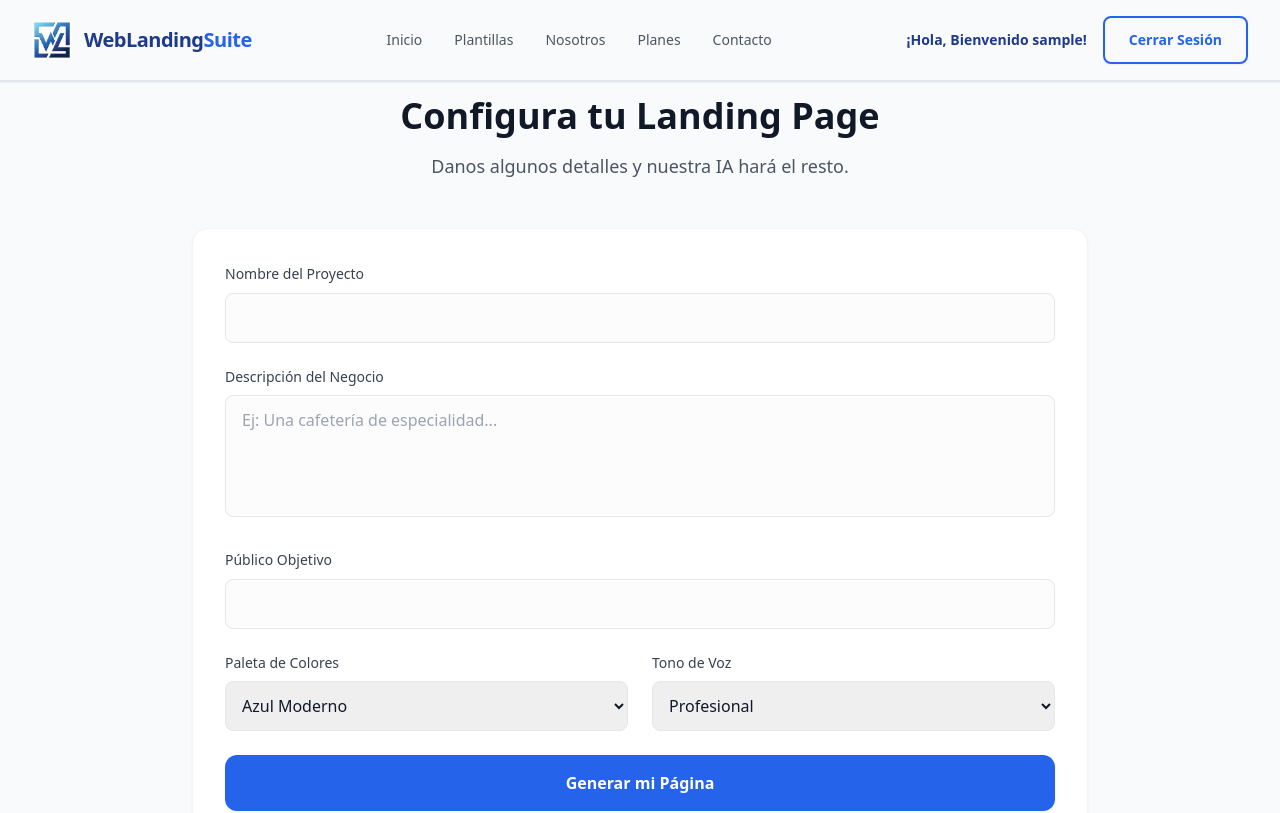
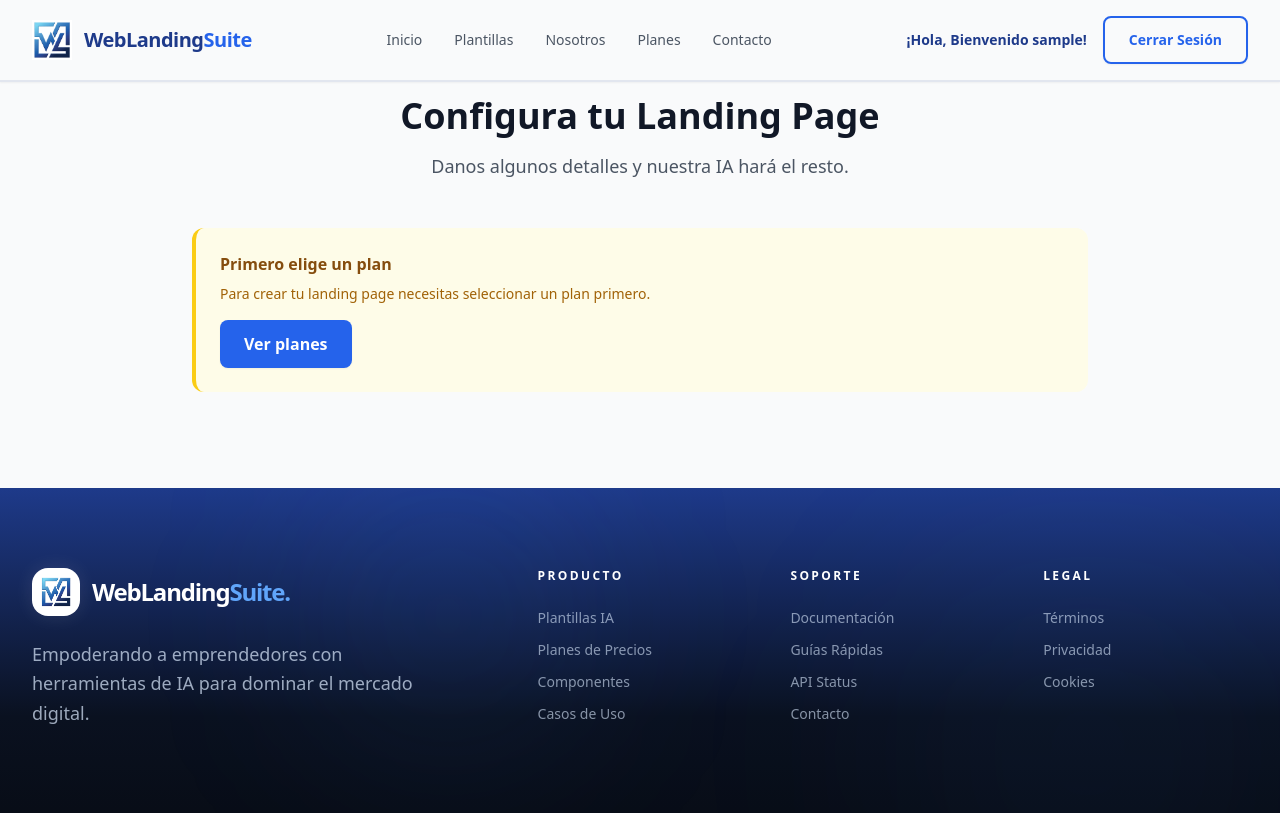
Before and after one commit to Amaaruu/WLSuiteFrontend, a React (Vite) app: page /create-landing in a window 1280 px wide. Shown: the top 813 px of the page. Built offline with nearby package versions, Linux system fonts and the light colour scheme; sample sign-in values are in the browser's storage.

Commit message:
feat: Planes → usuario elige plan → se crea la transacción → se redirige a CreateLanding con el transactionId → el formulario lo envía al backend.

```diff
--- /dev/null
+++ b/src/components/molecules/FormSection.jsx
@@ -0,0 +1,14 @@
+import React from 'react';
+
+const FormSection = ({ title, badge }) => (
+  <div className="flex items-center gap-3 pb-2 border-b border-gray-100">
+    <h3 className="text-base font-semibold text-gray-800">{title}</h3>
+    {badge && (
+      <span className="text-xs font-medium text-sapphire-600 bg-sapphire-50 px-2 py-0.5 rounded-full border border-sapphire-100">
+        {badge}
+      </span>
+    )}
+  </div>
+);
+
+export default FormSection;
--- /dev/null
+++ b/src/components/molecules/PlanBadge.jsx
@@ -0,0 +1,15 @@
+import React from 'react';
+
+const PlanBadge = ({ planName, transactionId }) => (
+  <div className="flex items-center gap-3 bg-sapphire-50 border border-sapphire-100 rounded-xl px-4 py-3">
+    <span className="text-sapphire-600 text-lg">✦</span>
+    <div>
+      <p className="text-sm font-semibold text-sapphire-800">
+        Plan {planName} activado
+      </p>
+      <p className="text-xs text-sapphire-500">Transacción #{transactionId}</p>
+    </div>
+  </div>
+);
+
+export default PlanBadge;
--- /dev/null
+++ b/src/components/molecules/SelectField.jsx
@@ -0,0 +1,15 @@
+import React from 'react';
+import Label from '../atoms/Label';
+import Select from '../atoms/Select';
+
+const SelectField = ({ label, id, name, value, onChange, error, children }) => (
+  <div className="space-y-2">
+    <Label htmlFor={id}>{label}</Label>
+    <Select id={id} name={name} value={value} onChange={onChange} error={error}>
+      {children}
+    </Select>
+    {error && <p className="text-xs text-red-500 font-medium">{error}</p>}
+  </div>
+);
+
+export default SelectField;
--- a/src/components/organisms/LandingForm.jsx
+++ b/src/components/organisms/LandingForm.jsx
@@ -1,95 +1,221 @@
 import React, { useState } from 'react';
+import { useLocation, useNavigate } from 'react-router-dom';
+
 import FormField from '../molecules/FormField';
-import TextArea from '../atoms/TextArea';
+import SelectField from '../molecules/SelectField';
+import PlanBadge from '../molecules/PlanBadge';
+import FormSection from '../molecules/FormSection';
 import Button from '../atoms/Button';
 import api from '../../services/api';
 
 const LandingForm = () => {
+  const location = useLocation();
+  const navigate = useNavigate();
+
+  const { transactionId, selectedPlan } = location.state || {};
+
   const [formData, setFormData] = useState({
     projectName: '',
-    businessDescription: '',
-    targetAudience: '',
+    projectIdea: '',
+    callToAction: '',
+    businessSector: '',
+    communicationTone: 'Profesional',
+    designPreferences: {
       colorPalette: 'Modern Blue',
-    toneOfVoice: 'Professional'
+      visualStyle: 'minimalist',
+      animationLevel: 'medium',
+      customPrompt: '',
+    },
   });
+
   const [isLoading, setIsLoading] = useState(false);
+  const [error, setError] = useState(null);
+
+  const isPlanAvanzado =
+    selectedPlan?.name?.toLowerCase() === 'intermedio' ||
+    selectedPlan?.name?.toLowerCase() === 'premium';
+
+  if (!transactionId) {
+    return (
+      <div className="bg-yellow-50 border-l-4 border-yellow-400 p-6 rounded-xl">
+        <h3 className="text-yellow-800 font-bold mb-2">Primero elige un plan</h3>
+        <p className="text-yellow-700 text-sm mb-4">
+          Para crear tu landing page necesitas seleccionar un plan primero.
+        </p>
+        <Button variant="primary" onClick={() => navigate('/planes')}>
+          Ver planes
+        </Button>
+      </div>
+    );
+  }
 
   const handleChange = (e) => {
-    setFormData({ ...formData, [e.target.name]: e.target.value });
+    const { name, value } = e.target;
+    setFormData((prev) => ({ ...prev, [name]: value }));
+  };
+
+  const handleDesignChange = (e) => {
+    const { name, value } = e.target;
+    setFormData((prev) => ({
+      ...prev,
+      designPreferences: { ...prev.designPreferences, [name]: value },
+    }));
   };
 
   const handleSubmit = async (e) => {
     e.preventDefault();
     setIsLoading(true);
+    setError(null);
+
+    const payload = {
+      transactionId,
+      projectName: formData.projectName,
+      projectIdea: formData.projectIdea,
+      callToAction: formData.callToAction,
+      businessSector: formData.businessSector,
+      communicationTone: formData.communicationTone,
+      designPreferences: formData.designPreferences,
+    };
+
     try {
-      const response = await api.post('/projects/generate', formData);
-      console.log('Landing generada:', response.data);
-    } catch (error) {
-      console.error('Error al generar:', error);
+      const response = await api.post('/projects', payload);
+      navigate('/resultado', { state: { project: response.data } });
+    } catch (err) {
+      setError(
+        err.response?.data?.message ||
+          'Ocurrió un error al generar tu landing. Intenta de nuevo.'
+      );
     } finally {
       setIsLoading(false);
     }
   };
 
   return (
-    <form onSubmit={handleSubmit} className="bg-white p-8 rounded-2xl shadow-sm border border-gray-100 space-y-6">
+    <form
+      onSubmit={handleSubmit}
+      className="bg-white p-8 rounded-2xl shadow-sm border border-gray-100 space-y-8"
+    >
+      {/* Plan activo */}
+      <PlanBadge planName={selectedPlan?.name} transactionId={transactionId} />
+
+      {/* Sección 1 — Información básica */}
+      <div className="space-y-5">
+        <FormSection title="Información básica" />
+
         <FormField
-        label="Nombre del Proyecto"
+          label="Nombre del proyecto"
+          id="projectName"
           name="projectName"
+          placeholder="Ej: Cafetería El Rincón"
           value={formData.projectName}
           onChange={handleChange}
           required
         />
 
-      <div className="space-y-2">
-        <label className="block text-sm font-medium text-gray-700">Descripción del Negocio</label>
-        <TextArea
-          name="businessDescription"
-          value={formData.businessDescription}
+        <FormField
+          label="¿Qué hace tu negocio?"
+          id="projectIdea"
+          name="projectIdea"
+          placeholder="Ej: Somos una cafetería de especialidad en Santiago que vende café de origen y repostería artesanal..."
+          value={formData.projectIdea}
           onChange={handleChange}
-          placeholder="Ej: Una cafetería de especialidad..."
+          isTextArea
+          required
+        />
+
+        <FormField
+          label="¿Qué quieres que haga el visitante? (CTA)"
+          id="callToAction"
+          name="callToAction"
+          placeholder="Ej: Reserva tu mesa, Pide tu primera bolsa gratis, Contáctanos hoy"
+          value={formData.callToAction}
+          onChange={handleChange}
           required
         />
       </div>
 
+      {/* Sección 2 — Preferencias de diseño */}
+      <div className="space-y-5">
+        <FormSection title="Preferencias de diseño" />
+
+        <div className="grid grid-cols-1 md:grid-cols-2 gap-5">
           <FormField
-        label="Público Objetivo"
-        name="targetAudience"
-        value={formData.targetAudience}
+            label="Sector del negocio"
+            id="businessSector"
+            name="businessSector"
+            placeholder="Ej: Gastronomía, Tecnología, Salud..."
+            value={formData.businessSector}
             onChange={handleChange}
-        required
           />
 
-      <div className="grid grid-cols-1 md:grid-cols-2 gap-6">
-        <div className="space-y-2">
-          <label className="block text-sm font-medium text-gray-700">Paleta de Colores</label>
-          <select
-            name="colorPalette"
-            className="w-full p-3 rounded-lg border border-gray-200 focus:ring-2 focus:ring-blue-500"
+          <SelectField
+            label="Tono de comunicación"
+            id="communicationTone"
+            name="communicationTone"
+            value={formData.communicationTone}
             onChange={handleChange}
           >
-            <option value="Modern Blue">Azul Moderno</option>
-            <option value="Minimal Dark">Oscuro Minimalista</option>
-            <option value="Nature Green">Verde Naturaleza</option>
-          </select>
-        </div>
+            <option value="Profesional">Profesional</option>
+            <option value="Cercano">Cercano / Amigable</option>
+            <option value="Elegante">Elegante / Lujoso</option>
+            <option value="Jovial">Jovial / Divertido</option>
+          </SelectField>
 
-        <div className="space-y-2">
-          <label className="block text-sm font-medium text-gray-700">Tono de Voz</label>
-          <select
-            name="toneOfVoice"
-            className="w-full p-3 rounded-lg border border-gray-200 focus:ring-2 focus:ring-blue-500"
-            onChange={handleChange}
+          <SelectField
+            label="Paleta de colores"
+            id="colorPalette"
+            name="colorPalette"
+            value={formData.designPreferences.colorPalette}
+            onChange={handleDesignChange}
           >
-            <option value="Professional">Profesional</option>
-            <option value="Friendly">Cercano / Amigable</option>
-            <option value="Elegant">Elegante / Lujoso</option>
-          </select>
+            <option value="Modern Blue">Azul moderno</option>
+            <option value="Minimal Dark">Oscuro minimalista</option>
+            <option value="Nature Green">Verde naturaleza</option>
+            <option value="Warm Coral">Coral cálido</option>
+          </SelectField>
+
+          <SelectField
+            label="Estilo visual"
+            id="visualStyle"
+            name="visualStyle"
+            value={formData.designPreferences.visualStyle}
+            onChange={handleDesignChange}
+          >
+            <option value="minimalist">Minimalista</option>
+            <option value="bold">Audaz / Llamativo</option>
+            <option value="elegant">Elegante</option>
+            <option value="playful">Dinámico</option>
+          </SelectField>
         </div>
       </div>
 
-      <Button type="submit" className="w-full py-4 bg-blue-600 text-white font-bold rounded-xl" disabled={isLoading}>
-        {isLoading ? 'Generando con IA...' : 'Generar mi Página'}
+      {/* Sección 3 — Solo planes avanzados */}
+      {isPlanAvanzado && (
+        <div className="space-y-5">
+          <FormSection title="Instrucciones personalizadas" badge={`Plan ${selectedPlan.name}`} />
+
+          <FormField
+            label="Prompt personalizado para la IA"
+            id="customPrompt"
+            name="customPrompt"
+            placeholder="Agrega instrucciones específicas: secciones que deseas, referencias de diseño, estilo de redacción..."
+            value={formData.designPreferences.customPrompt}
+            onChange={handleDesignChange}
+            isTextArea
+          />
+        </div>
+      )}
+
+      {/* Error */}
+      {error && (
+        <div className="bg-red-50 border-l-4 border-red-400 p-4 rounded-md">
+          <p className="text-red-700 text-sm">{error}</p>
+        </div>
+      )}
+
+      {/* Submit */}
+      <Button type="submit" variant="primary" className="w-full py-4 text-lg" disabled={isLoading}>
+        {isLoading ? 'La IA está generando tu landing...' : '✦ Generar mi landing page'}
       </Button>
     </form>
   );
--- a/src/pages/Plans.jsx
+++ b/src/pages/Plans.jsx
@@ -53,7 +53,7 @@ const Plans = () => {
           <div className="grid grid-cols-1 md:grid-cols-2 lg:grid-cols-3 gap-8 max-w-7xl mx-auto px-4 sm:px-6 lg:px-8 relative z-10">
             {plans.map((plan) => (
               <PricingCard
-                key={plan.id}
+                key={plan.planId}
                 plan={plan}
                 isPopular={plan.name.toLowerCase() === 'intermedio'}
               />
```
Also changed, not shown: src/components/atoms/Select.jsx (added, +18 -0 lines), src/components/organisms/PricingCard.jsx (+55 -9 lines), src/context/AuthContext.jsx (+11 -3 lines). Lines whose indentation alone changed are shown as unchanged.
